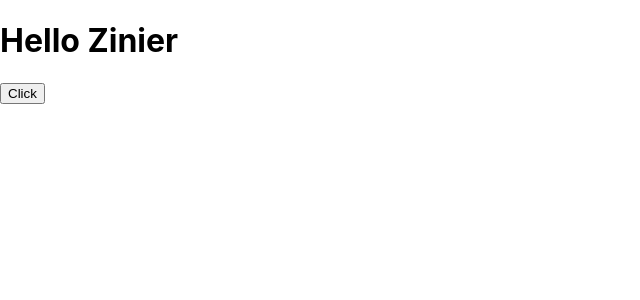
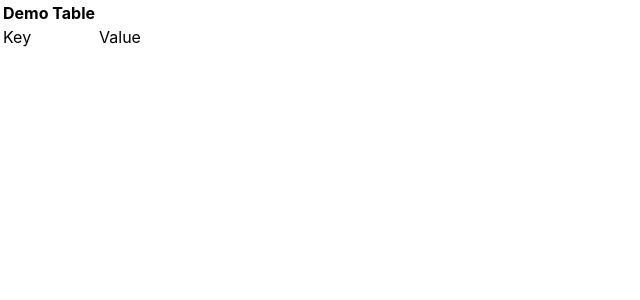
Before and after one commit to sankrj20/react-learning, a React (Create React App) app in the folder hello-world/: page / in a window 1280 px wide. Shown: the top 300 px of the page, without its empty margins (0-640 px from the left). Built offline with nearby package versions, Linux system fonts and the light colour scheme.

Commit message:
Tutorial 25 Fragments

```diff
--- a/hello-world/src/App.js
+++ b/hello-world/src/App.js
@@ -6,6 +6,8 @@ import Welcome from './components/Welcome';
 import MessageChanger from './components/MessageChanger';
 import Counter from './components/Counter';
 import EventHandlerBind from './components/EventHandlerBind';
+import ConditionRender from './components/ConditionRender';
+import FragmentDemo from './components/FragmentDemo'
 
 class App extends Component {
   render() {
@@ -22,9 +24,10 @@ class App extends Component {
         </Welcome>
         <MessageChanger />
       </div>
-
-      <Counter /> */
+      <Counter />
       <EventHandlerBind />
+      <ConditionRender />*/
+      <FragmentDemo />
 
     )
   }
--- /dev/null
+++ b/hello-world/src/components/Columns.js
@@ -0,0 +1,10 @@
+import React from "react";
+function Columns() {
+    return (
+        <>
+            <td>Key</td>
+            <td>Value</td>
+        </>
+    )
+}
+export default Columns
--- /dev/null
+++ b/hello-world/src/components/ConditionRender.js
@@ -0,0 +1,17 @@
+import React, { Component } from "react";
+import PersonList from "./PersonList";
+function ConditionRender(){
+    const persons = [
+        { id: 1, name: 'John', city: 'New York', favoriteLanguage: 'JavaScript' },
+        { id: 2, name: 'Alice', city: 'San Francisco', favoriteLanguage: 'Python' },
+        { id: 3, name: 'Bob', city: 'London', favoriteLanguage: 'Java' },
+        { id: 4, name: 'Eva', city: 'Berlin', favoriteLanguage: 'C#' }
+    ];
+    const personList = persons.map(person => <PersonList key = {person.id} person={person}></PersonList>)
+    return (
+        <div>
+            {personList}
+        </div>
+    )
+}
+export default ConditionRender
--- /dev/null
+++ b/hello-world/src/components/FragmentDemo.js
@@ -0,0 +1,14 @@
+import React from "react";
+import Columns from "./Columns";
+
+function FragmentDemo (){
+    return(
+        <table>
+            <th>Demo Table</th>
+            <tbody>
+                <tr><Columns /></tr>
+            </tbody>
+        </table>
+    )
+}
+export default FragmentDemo
--- /dev/null
+++ b/hello-world/src/components/PersonList.js
@@ -0,0 +1,7 @@
+import React from "react";
+function PersonList ({person}){
+    return(
+        <h2>I am {person.name}. I live in {person.city}. I love {person.favoriteLanguage}.</h2>
+    )
+}
+export default PersonList
```
